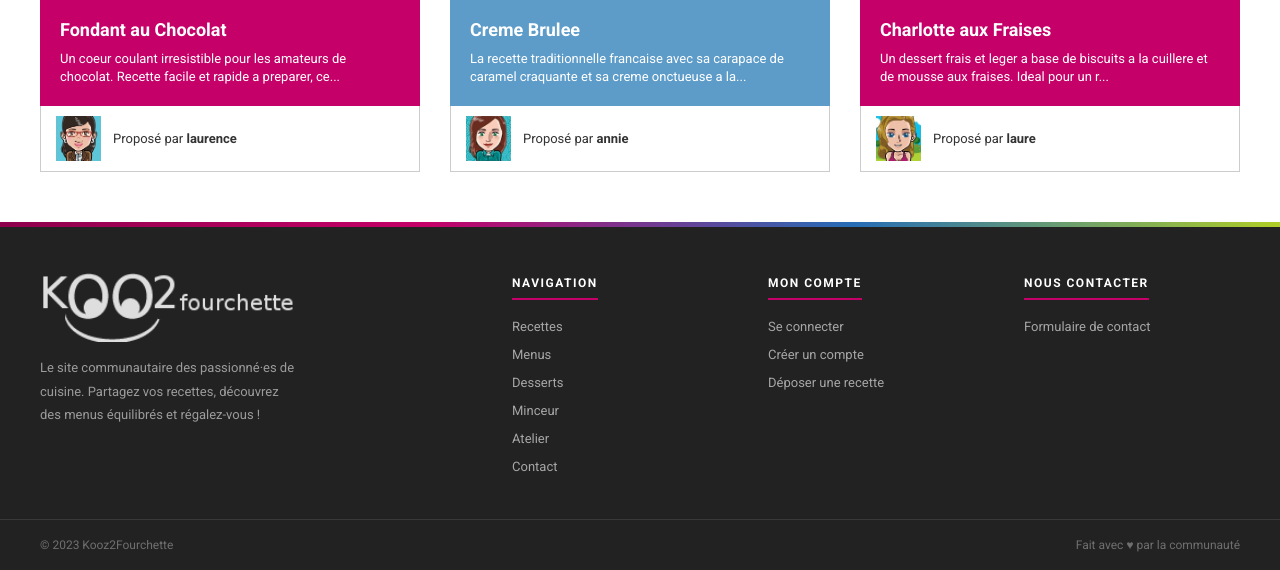
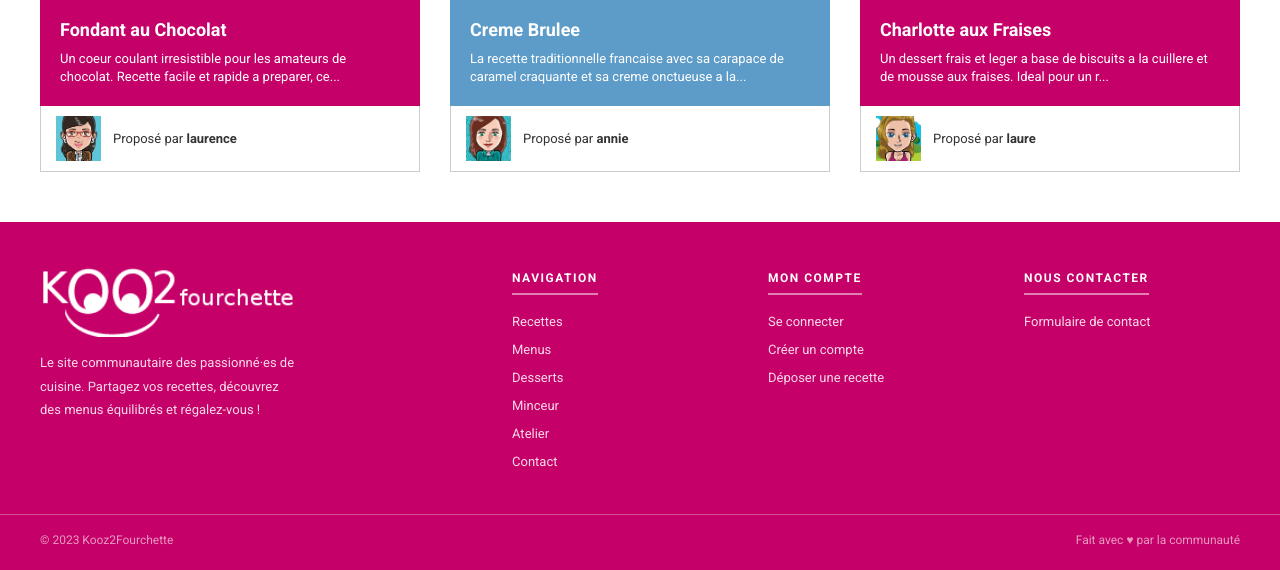
Before and after one commit to Kowayz/Koo2fourchette, a PHP site: page /index.php in a window 1280 px wide. Shown: the part 1061-1631 px from the top of the page. After the commit the page ends 1608 px from the top, so only its background shows below. Run offline with PHP 8.4, Linux system fonts and the light colour scheme; data comes from the database, SQL or seed files in the repository.

Commit message:
Update footer styles for enhanced visual appeal and readability

```diff
--- a/includes/footer.php
+++ b/includes/footer.php
@@ -1,5 +1,4 @@
     <footer class="site-footer">
-        <div class="footer-top-bar"></div>
         <div class="footer-grid">
             <div class="footer-brand">
                 <img src="images/koo_2_fourchette.png" alt="Kooz2Fourchette">
--- a/style.css
+++ b/style.css
@@ -662,21 +662,11 @@ body {
 
 /* ===== FOOTER ===== */
 .site-footer {
-    background-color: #222;
-    color: rgba(255,255,255,0.75);
+    background-color: var(--couleur-magenta-clair);
+    color: rgba(255,255,255,0.9);
     margin-top: 50px;
     padding: 0 0 0;
     font-family: 'Roboto', Arial, sans-serif;
-}
-
-.footer-top-bar {
-    height: 5px;
-    background: linear-gradient(to right,
-        var(--couleur-magenta-fonce),
-        var(--couleur-magenta-clair),
-        var(--couleur-bleu-roi),
-        var(--couleur-vert-anis)
-    );
 }
 
 .footer-grid {
@@ -684,7 +674,7 @@ body {
     grid-template-columns: 2fr 1fr 1fr 1fr;
     gap: 40px;
     padding: 45px 40px 35px;
-    border-bottom: 1px solid rgba(255,255,255,0.1);
+    border-bottom: 1px solid rgba(255,255,255,0.3);
 }
 
 .footer-brand img {
@@ -692,14 +682,13 @@ body {
     width: auto;
     margin-bottom: 14px;
     filter: brightness(0) invert(1);
-    opacity: 0.85;
     display: block;
 }
 
 .footer-brand p {
     font-size: 13px;
     line-height: 1.8;
-    color: rgba(255,255,255,0.55);
+    color: rgba(255,255,255,0.85);
     max-width: 260px;
 }
 
@@ -711,7 +700,7 @@ body {
     color: white;
     margin-bottom: 16px;
     padding-bottom: 8px;
-    border-bottom: 2px solid var(--couleur-magenta-clair);
+    border-bottom: 2px solid rgba(255,255,255,0.5);
     display: inline-block;
 }
 
@@ -724,14 +713,15 @@ body {
 }
 
 .footer-col ul li a {
-    color: rgba(255,255,255,0.6);
+    color: rgba(255,255,255,0.85);
     text-decoration: none;
     font-size: 13px;
     transition: color 0.2s;
 }
 
 .footer-col ul li a:hover {
-    color: var(--couleur-magenta-clair);
+    color: white;
+    text-decoration: underline;
 }
 
 .footer-bottom {
@@ -740,7 +730,7 @@ body {
     align-items: center;
     padding: 18px 40px;
     font-size: 12px;
-    color: rgba(255,255,255,0.35);
+    color: rgba(255,255,255,0.6);
     flex-wrap: wrap;
     gap: 10px;
 }
```
